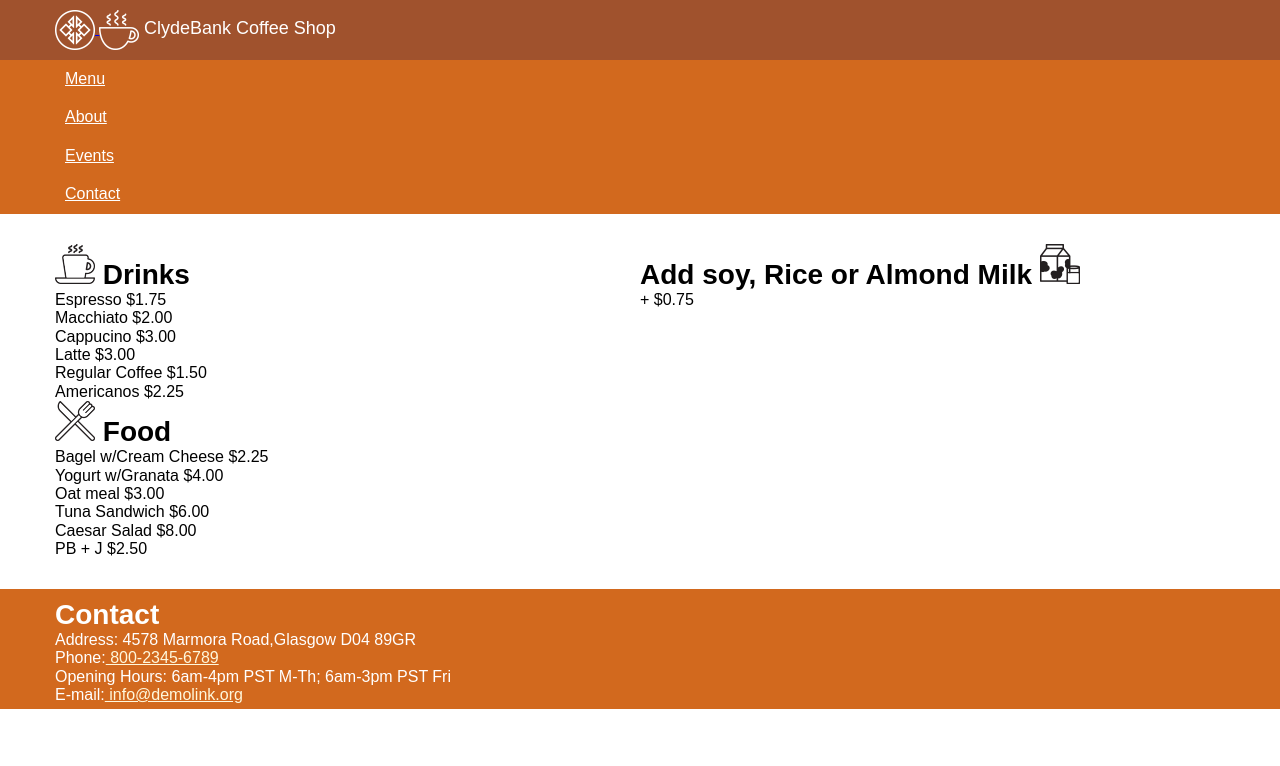
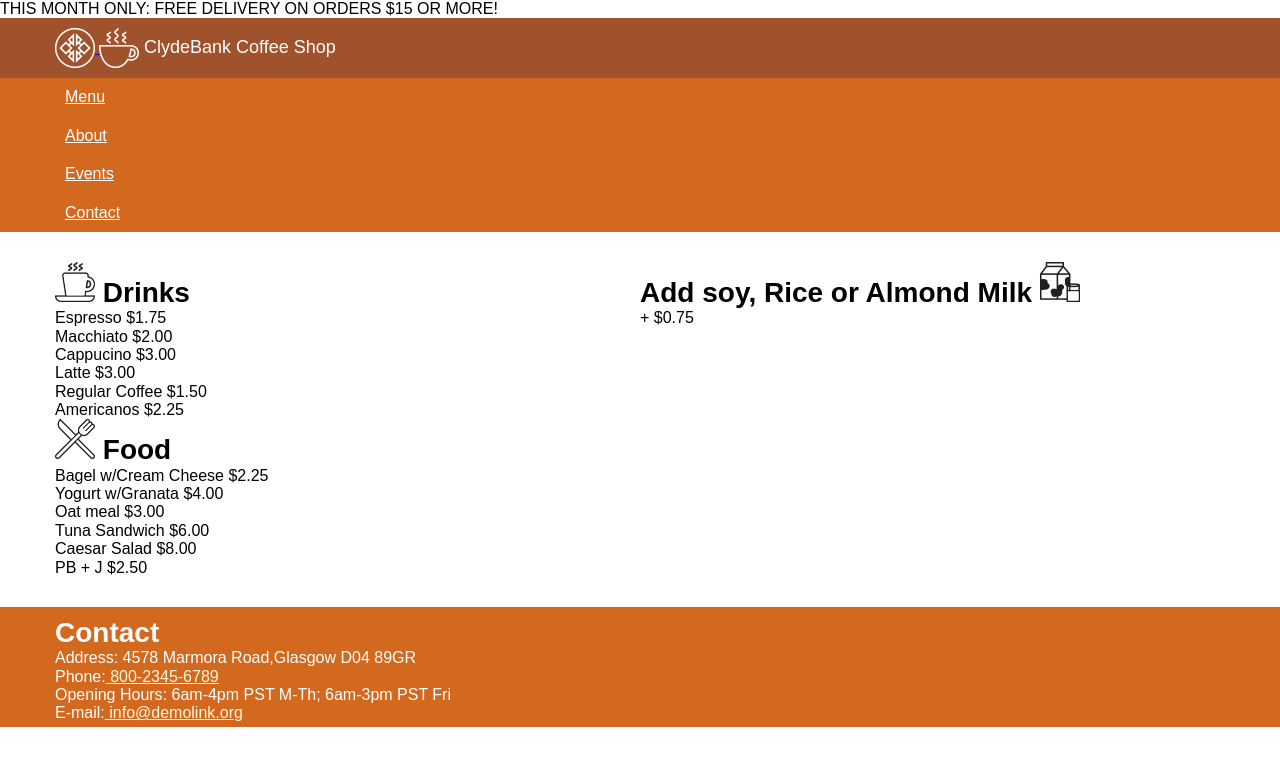
Before and after one commit to Asiloj7/coffeeshop, a plain HTML site: page index.html in a window 1280 px wide. Drawn offline with Linux system fonts and the light colour scheme.

Commit message:
Update index.html

```diff
--- a/index.html
+++ b/index.html
@@ -3,6 +3,7 @@
 <head>
     <meta charset="utf-8">
     <meta name="viewport" content="width=device-width, initial-scale=1, shrink-to-fit=no">
+    <div id="top-announcement">THIS MONTH ONLY: FREE DELIVERY ON ORDERS $15 OR MORE!</div>
     <title>ClydeBank Coffee Shop</title>
     <link rel="stylesheet" type="text/css" href="css/style.css">
     <meta name="description" value="ClydeBank Coffee Shop features premium coffee at an affordable price"
```
